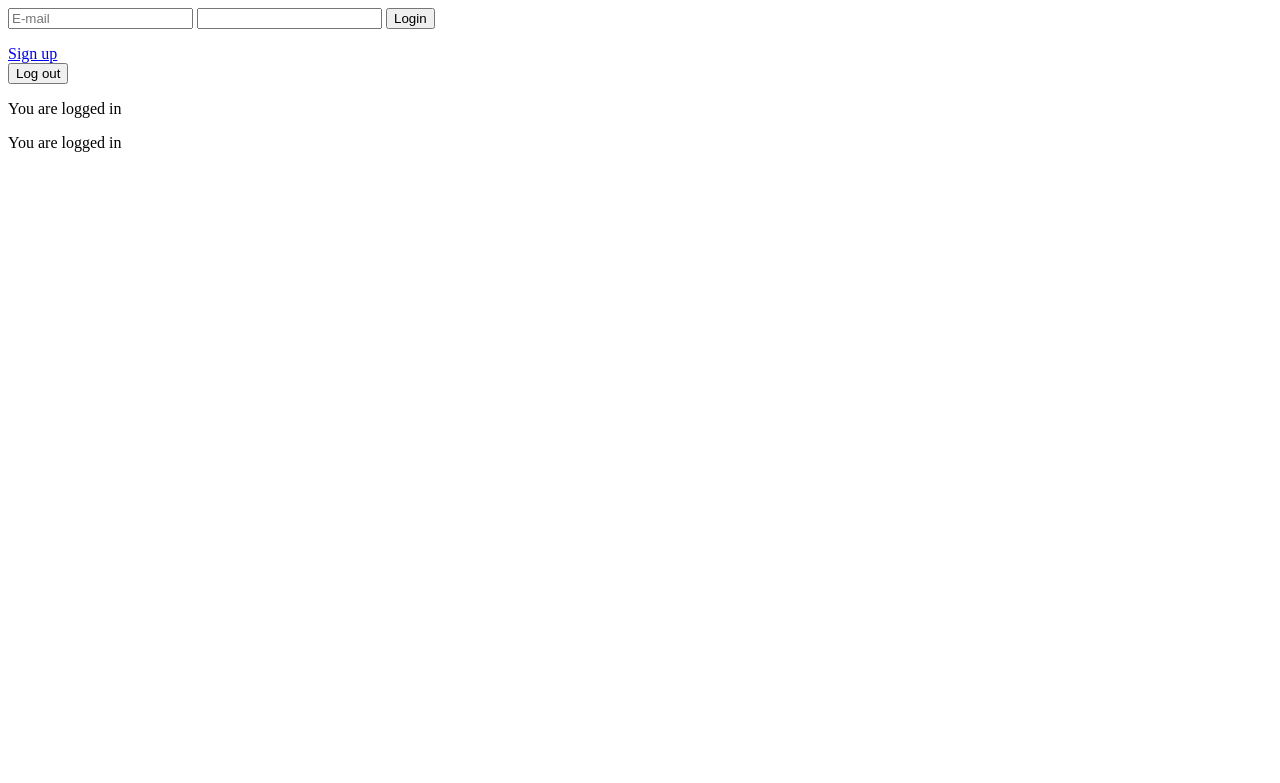
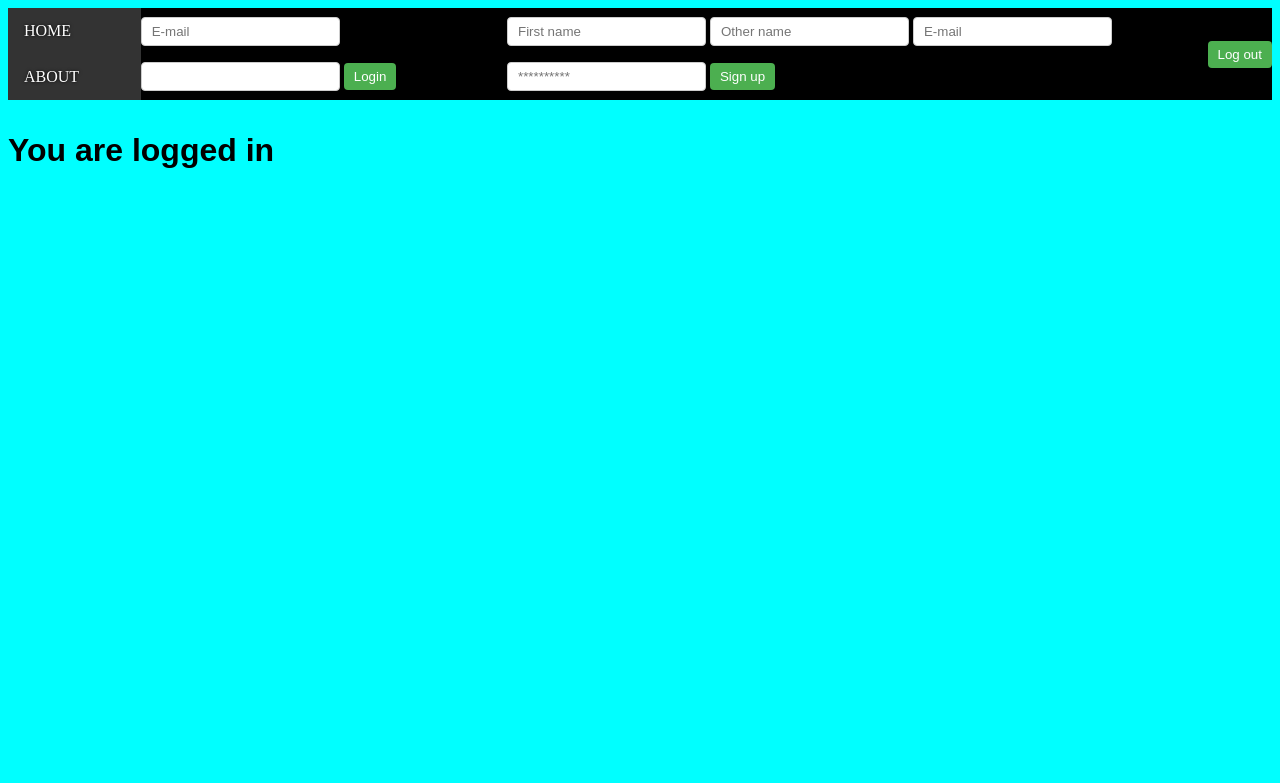
Before and after one commit to chrisjrocen/signup-login, a PHP site: page / in a window 1280 px wide. Shown: the top 783 px of the page. Run offline with PHP 8.4, Linux system fonts and the light colour scheme; the visitor is signed in with stand-in values (Sample User, id 1).

Commit message:
used sass to create css.. moved signup form to the nav bar

```diff
--- a/header.php
+++ b/header.php
@@ -1,28 +1,47 @@
 <?php
-session_start()
+session_start();
 ?>
-<header>
-<nav class="nav-header-main">
+<!DOCTYPE html>
+<html>
 
-    </nav>
+<head>
+    <meta charset="utf-8" />
+    <meta name="description" content="description example" />
+    <meta name="viewport" content="width=content-width, initial scale=1" />
+    <title></title>
+    <link type="text/css" rel="stylesheet" href="styles/styles.css" />
+</head>
 
-    <form class="myform" action="includes/login.inc.php" action="post">
-        <input type="email" name="email" placeholder="E-mail">
-        <input type="password" name="pwd">
-        <button type="submit" name="login-submit">Login</button>
-    </form>
-        <a href="signup.php">Sign up</a>
+<body>
+    <header>
+        <nav class="nav-header-main">
 
+                <!-- Simple nav-->
+                <ul>
+                    <li><a href="#home">HOME</a></li>
+                    <li><a href="#about">ABOUT</a></li>
+                </ul>
 
-    <form action="includes/logout.inc.php" method="post">
-        <button type="submit" name="logout-submit">Log out</button>
-    </form>
+                <!--Login form-->
+                <form class="myform" action="includes/login.inc.php" action="post">
+                    <input type="email" name="email" placeholder="E-mail">
+                    <input type="password" name="pwd">
+                    <input type="button" name="login-submit" value="Login">
+                </form>
 
-    <?php
-        if (isset($_SESSION['userId'])) {
-            echo "<p>You are logged in</p>";
-        } else
-            echo "<p>You are logged out</p>"
-        ?>
+                <!--signup form-->
+                <form class="myform" action="includes/signup.inc.php" method="post">
+                    <input type="text" name="firstname" placeholder="First name">
+                    <input type="text" name="surname" placeholder="Other name">
+                    <input type="email" name="email" placeholder="E-mail">
+                    <input type="password" name="pwd" placeholder="**********">
+                    <input type="button" name="signup-submit" value="Sign up">
+                </form>
 
-</header>
+                <!--Logout button-->
+                <form class="myform" action="includes/logout.inc.php" method="post">
+                    <input type="button" name="logout-submit" value="Log out">
+                </form>
+
+        </nav>
+    </header>
--- a/includes/signup.inc.php
+++ b/includes/signup.inc.php
@@ -17,7 +17,7 @@ if (isset($_POST['signup-submit'])){
     $stmt = mysqli_stmt_init($conn);
 
     if (!mysqli_stmt_prepare($stmt, $sql)){
-        header("Location: ../signup.php?error=sqlerror");
+        header("Location: ../index.php?error=sqlerror");
         exit();
     }
 
@@ -27,7 +27,7 @@ if (isset($_POST['signup-submit'])){
 
         mysqli_stmt_bind_param($stmt, "ssss", $firstname, $othername, $email, $hashedpwd);
         mysqli_stmt_execute($stmt);
-        header("Location: ../signup.php?signup=success");
+        header("Location: ../index.php?signup=success");
     }
 
     mysqli_stmt_close($stmt);
@@ -37,6 +37,6 @@ if (isset($_POST['signup-submit'])){
 }
 
 else {
-    header("Location: ../signup.php");
+    header("Location: ../index.php");
     exit();
 }
--- a/index.php
+++ b/index.php
@@ -7,7 +7,7 @@ include_once 'includes/db.php';
 
 ?>
 
-<main>
+<main class="wrapper-main">
         <section class="section-default">
             <?php
             if (isset($_SESSION['userId'])) {
--- /dev/null
+++ b/styles/styles.css
@@ -0,0 +1,86 @@
+body {
+  background-color: aqua;
+}
+
+.nav-header-main {
+  list-style-type: none;
+  background-color: #000;
+  display: flex;
+  align-items: center;
+  color: #fff;
+  text-shadow: #000 0 0 0.2em;
+}
+.nav-header-main ul {
+  list-style-type: none;
+  margin: 0;
+  padding: 0;
+  overflow: hidden;
+  background-color: #333;
+}
+.nav-header-main ul li {
+  display: block;
+  float: left;
+}
+.nav-header-main ul li a {
+  display: block;
+  color: white;
+  text-align: center;
+  padding: 14px 16px;
+  text-decoration: none;
+}
+.nav-header-main ul li a:hover {
+  background-color: #111;
+}
+.nav-header-main .myform {
+  float: right;
+}
+.nav-header-main .myform input[type=text], .nav-header-main .myform select {
+  padding: 6px 10px;
+  margin: 8px 0;
+  display: inline;
+  border: 1px solid #ccc;
+  border-radius: 4px;
+  box-sizing: border-box;
+}
+.nav-header-main .myform input[type=email], .nav-header-main .myform select {
+  padding: 6px 10px;
+  margin: 8px 0;
+  display: inline;
+  border: 1px solid #ccc;
+  border-radius: 4px;
+  box-sizing: border-box;
+}
+.nav-header-main .myform input[type=password], .nav-header-main .myform select {
+  padding: 6px 10px;
+  margin: 8px 0;
+  display: inline;
+  border: 1px solid #ccc;
+  border-radius: 4px;
+  box-sizing: border-box;
+}
+.nav-header-main .myform input[type=button] {
+  background-color: #4CAF50;
+  color: white;
+  padding: 6px 10px;
+  margin: 8px 0;
+  border: none;
+  border-radius: 4px;
+  cursor: pointer;
+}
+.nav-header-main .myform input[type=button]:hover {
+  background-color: #45a049;
+}
+
+.nav-left {
+  float: left;
+}
+
+.nav-right {
+  float: right;
+}
+
+.wrapper-main {
+  font: bold 2.5vw "Arial", sans-serif;
+}
+
+/*# sourceMappingURL=styles.css.map */
--- /dev/null
+++ b/styles/styles.scss
@@ -0,0 +1,92 @@
+$padding_form_elements: 6px 10px;
+$margins_form_elements: 8px 0;
+
+@mixin login_signup_form_inputs {
+    padding: $padding_form_elements;
+    margin: $margins_form_elements;
+    display: inline;
+    border: 1px solid #ccc;
+    border-radius: 4px;
+    box-sizing: border-box;
+
+}
+
+body {
+    background-color: aqua;
+}
+
+.nav-header-main {
+    list-style-type: none;
+    background-color: #000;
+    display: flex;
+    align-items: center;
+    color: #fff;
+    text-shadow: #000 0 0 .2em;
+
+    //nesting
+    ul {
+        list-style-type: none;
+        margin: 0;
+        padding: 0;
+        overflow: hidden;
+        background-color: #333;
+
+        //nesting
+        li {
+            display: block;
+            float: left;
+
+            a {
+                display: block;
+                color: white;
+                text-align: center;
+                padding: 14px 16px;
+                text-decoration: none;
+            }
+            a:hover {
+                background-color: #111;
+            }
+        }
+    }
+
+    .myform {
+        float: right;
+
+        input[type=text], select {
+            @include login_signup_form_inputs;
+        }
+
+        input[type=email], select {
+            @include login_signup_form_inputs;
+        }
+
+        input[type=password], select {
+            @include login_signup_form_inputs;
+        }
+
+        input[type=button] {
+            background-color: #4CAF50;
+            color: white;
+            padding: $padding_form_elements;
+            margin: $margins_form_elements;
+            border: none;
+            border-radius: 4px;
+            cursor: pointer;
+        }
+
+        input[type=button]:hover {
+            background-color: #45a049;
+        }
+    }
+}
+
+.nav-left {
+    float: left;
+}
+.nav-right {
+    float: right;
+}
+
+.wrapper-main {
+    font: bold calc(.025 * (100vw)) 'Arial', sans-serif;
+}
```
Also changed, not shown: signup.php (deleted, +0 -25 lines), 1 other file. Lines whose indentation alone changed are shown as unchanged.
